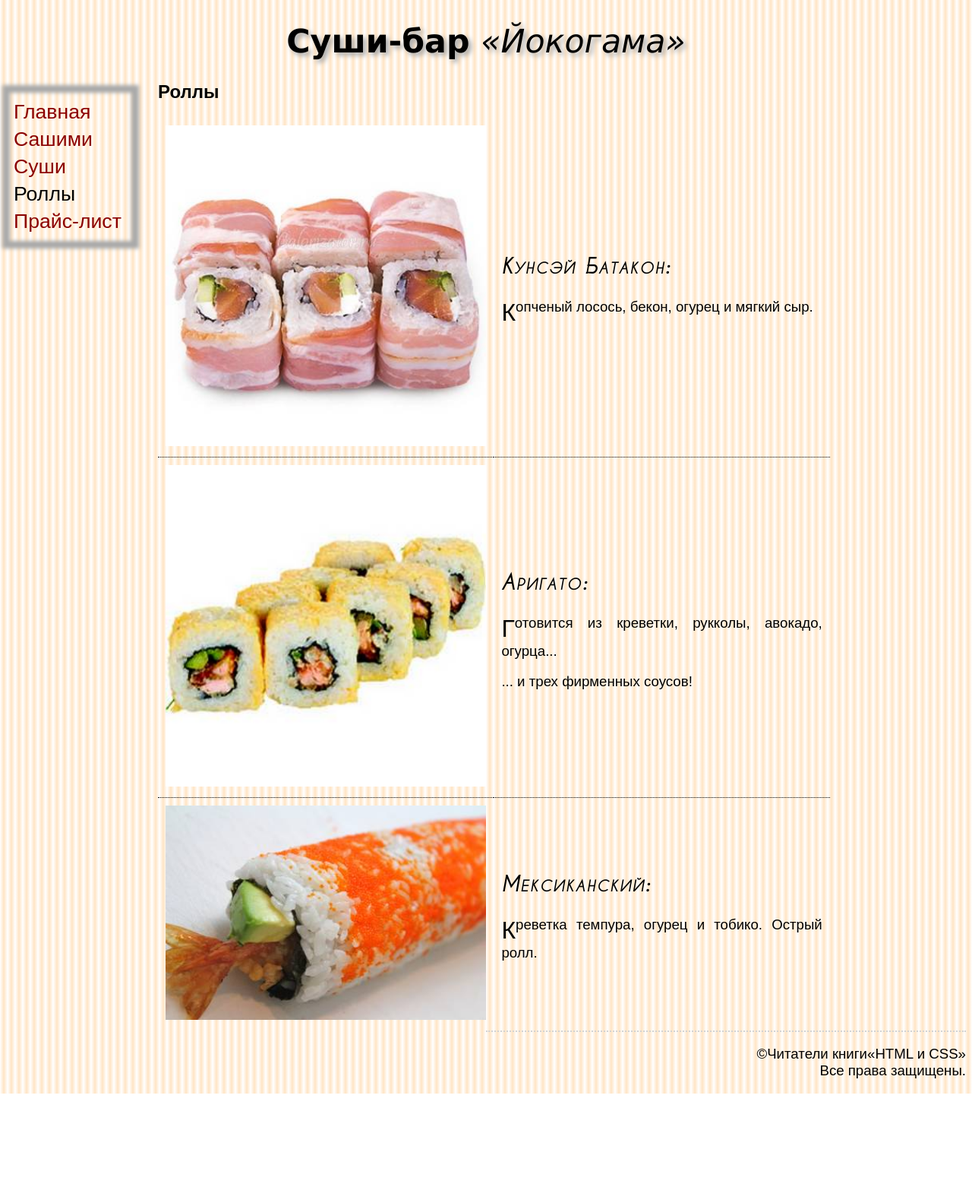
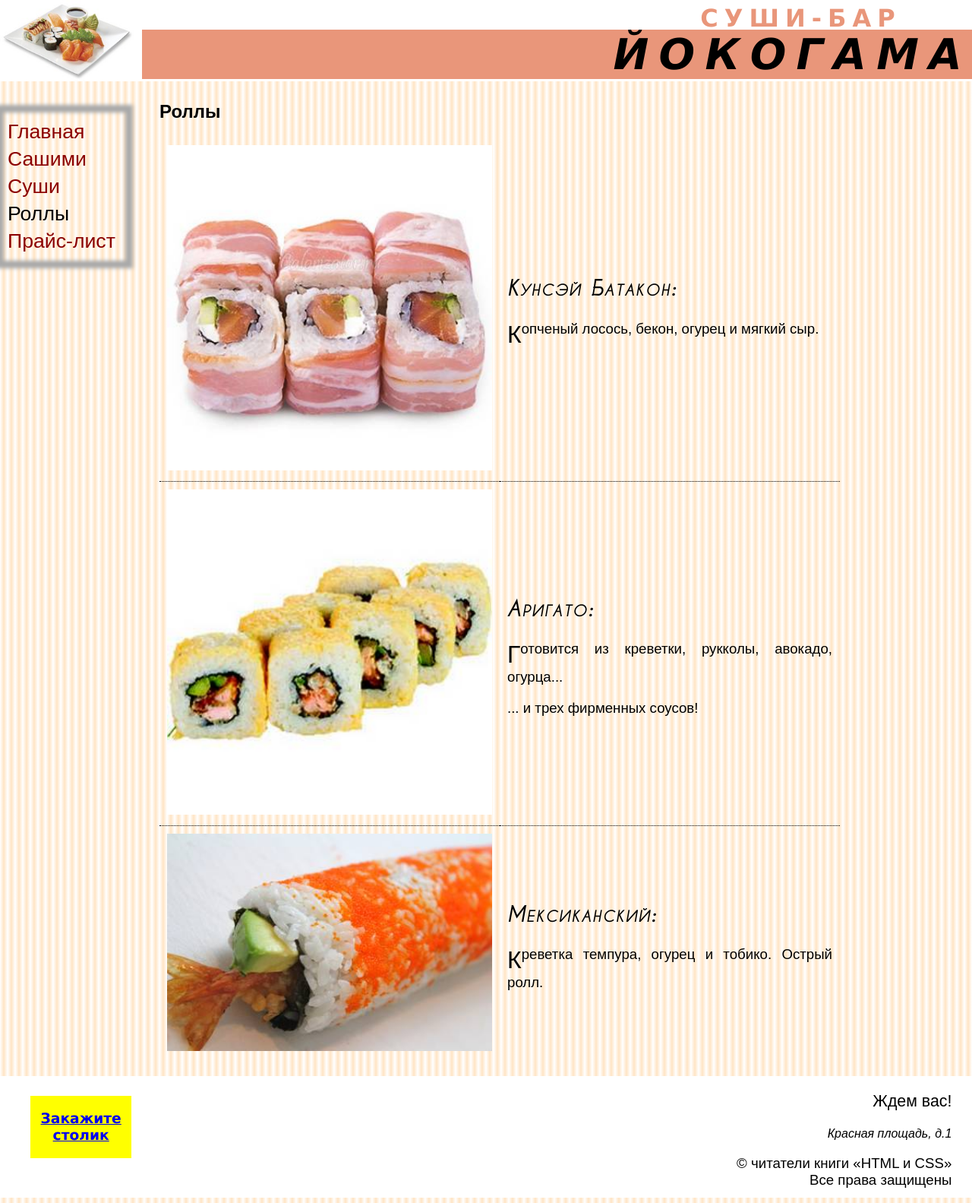
Before and after one commit to SLukanin/HTML_CSS_Learn, a plain HTML site: page sushi/pages/rolls.html in a window 1280 px wide. Shown: the whole page at 76% size. Before the commit the page ends 1439 px from the top, so only its background shows below. Drawn offline with Linux system fonts and the light colour scheme.

Commit message:
lesson 21

```diff
--- a/sushi/pages/rolls.html
+++ b/sushi/pages/rolls.html
@@ -8,7 +8,13 @@
 </head>
 <body>
 <header>
-	<h1>Суши-бар <em>&laquo;Йокогама&raquo;</em></h1>
+	<div class="pos1"><img src="../images/sushi.jpg"></div>
+	<div class="pos2">
+		<h1>Йокогама</h1>
+	</div>
+	<div class="pos3">
+		<h1>Суши-бар</h1>
+	</div>
 </header>
 <nav>
 	<div><a href="../index.html">Главная</a></div>
@@ -45,7 +51,15 @@
 	</table>
 </main>
 <footer>
-	<p>&copy;Читатели книги&laquo;HTML и CSS&raquo;<br>Все права защищены.</p>
+	<div class="pos4">
+		<p class="greeting">Ждем вас!</p>
+		<address>Красная площадь, д.1</address>
+		<p>&copy; читатели книги &laquo;HTML и CSS&raquo;<br>
+		Все права защищены</p>
+	</div>
+	<div class="pos5">
+		<p><a href="mailto:reception@yokagama.ru">Закажите столик</a></div></p>
+</footer>
 </footer>
 </body>
 </html>
--- a/sushi/styles/2.1.css
+++ b/sushi/styles/2.1.css
@@ -20,27 +20,59 @@ body {
 	font-family: Arial;
 	/* background-image: linear-gradient(to right top, salmon 0%, white 67%, salmon 100%); */
 	background-image: repeating-linear-gradient(to right, white 0px, bisque 5px, white 10px);
+	margin: 0px;
 }
-h1 {
-	font-size: 32pt;
-	font-family: Verdana;
-	text-shadow: 3pt 3pt 5pt darkgrey;
+
+header {
+	background-color: white;
+	height: 80pt;
+	margin-bottom: 20pt;
 }
+.pos1, .pos2, .pos3, .pos4, .pos5 {
+	position: absolute;
+}
+.pos1 {
+	left: 0pt;
+	top: 0pt;
+	width: 140pt;
+}
+.pos1 img { height: 80pt; }
+.pos2 {
+	left: 140pt;
+	top: 29pt;
+	right: 0pt;
+}
+.pos2 h1 {
+	font: bold italic 42pt Verdana;
+	text-transform: uppercase;
+	text-align: right;
+	margin: 0px;
+	letter-spacing: 10pt;
+	background-color: darksalmon;
+}
+.pos3 {
+	left: 140pt;
+	top: 4pt;
+	right: 70pt;
+}
+.pos3 h1 {
+	margin: 0px;
+	font: bold 24pt Verdana;
+	text-transform: uppercase;
+	text-align: right;
+	letter-spacing: 6pt;
+	color: darksalmon;
+}
+
 p {
 	font-size: 14pt;
 }
-.picture {text-align: center;}
-.picture img {
-	width: 67%;
-	min-width: 500px;
-	max-width: 700px;
-	}
-p.greeting {font-size: 24pt;}
+
+p.greeting {font-size: 16pt;}
 P::selection {
 	color: black;
 	background-color: lightgrey;
 }
-h1 em {font-weight: normal;}
 address {text-align: right;}
 .advertising {
 	margin-left: 30pt;
@@ -51,8 +83,30 @@ address {text-align: right;}
 	margin-top: 5pt;
 	margin-bottom: 5pt;
 }
-header {text-align: center;}
-footer {text-align: right;}
+footer {
+	text-align: right;
+	background-color: white;
+	height: 120pt;
+	position: relative;
+	margin: 0px;
+}
+.pos4 {
+	top: 0pt;
+	right: 20pt;
+}
+.pos5 {
+	margin: 0px;
+	top: 20pt;
+	left: 30pt;
+	width: 100pt;
+	text-align: center;
+	background-color: yellow;
+}
+.pos5 a {
+	font: bold 14pt Verdana;
+	text-align: center;
+
+}
 main {text-align: justify;}
 .bigger {font-size: 16pt;}
 /*table.pricelist {border-collapse: collapse;}*/
@@ -108,7 +162,7 @@ table.catalog h3::after {content: ":"}
 nav {
 	float: left;
 	width: 150px;
-	margin: 10px 30px 10px 0px;
+	margin: 10px 40px 10px 0px;
 	padding: 10px;
 	/*border: black medium double;
 	border-radius: 10px;*/
@@ -135,12 +189,12 @@ nav a:active, nav a:hover {
 	color: darksalmon;
 	text-decoration: none;
 }
-footer {
+/* footer {
 	border-top: 2px dotted lightgrey;
 	width: 50%;
 	min-width: 300px;
 	margin-left: 50%;
-}
+} */
 ol {list-style-type: upper-roman;}
 form {
 	width: 400px;
```
Also changed, not shown: beat/pages/biography.html (+13 -3 lines), beat/pages/discography.html (added, +80 -0 lines), beat/pages/media.html (+7 -0 lines), beat/pages/photogallery.html (+7 -0 lines), beat/styles/styles.css (+14 -0 lines), sushi/index.html (+16 -8 lines), sushi/pages/order.html (+15 -2 lines), sushi/pages/pricelist.html (+15 -2 lines), sushi/pages/sashimi.html (+16 -2 lines), sushi/pages/sushi.html (+15 -2 lines), sushi/pages/takeaway.html (+15 -2 lines), test/script.js (+5 -2 lines).
